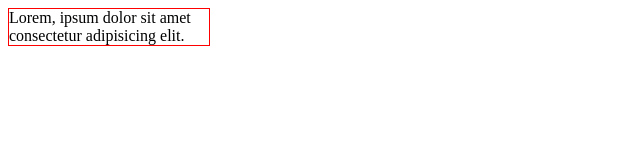
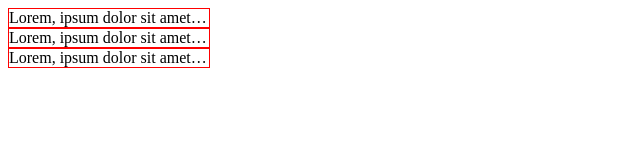
Before and after one commit to Chae-Sumin/advanced-ellipsis, a website: page demo.html in a window 1280 px wide. Shown: the whole page, without its empty margins (0-640 px from the left). Drawn offline with Linux system fonts and the light colour scheme.

Commit message:
0.0.0 Make prototype

```diff
--- a/demo.html
+++ b/demo.html
@@ -1,17 +1,24 @@
 <!DOCTYPE html>
 <html lang="en">
 <head>
-    <meta charset="UTF-8">
-    <meta http-equiv="X-UA-Compatible" content="IE=edge">
-    <meta name="viewport" content="width=device-width, initial-scale=1.0">
-    <title>Advanced Ellipsis Demo</title>
+	<meta charset="UTF-8">
+	<meta http-equiv="X-UA-Compatible" content="IE=edge">
+	<meta name="viewport" content="width=device-width, initial-scale=1.0">
+	<title>Advanced Ellipsis Demo</title>
 </head>
-<script src="./dist/advanced-ellipsis.js"></script>
+<script src="dist/advanced-ellipsis.js"></script>
 <script>
-    var test = new AdvancedEllipsis('-test');
-    test.print();
+	document.addEventListener("ellipsis", function (e) {
+		console.log(e);
+	})
+	window.onload = function () {
+		var test = new AdvancedEllipsis({defalutStyles: true});
+		test.start();
+	}
 </script>
 <body>
-    <div style="width:200px;border:1px solid #f00;">Lorem, ipsum dolor sit amet consectetur adipisicing elit.</div>
+	<div data-ellipsis style="width:200px;border:1px solid #f00;">Lorem, ipsum dolor sit amet consectetur adipisicing elit.</div>
+	<div data-ellipsis data-ellipsis-show-option="flow" style="width:200px;border:1px solid #f00;">Lorem, ipsum dolor sit amet consectetur adipisicing elit.</div>
+	<div data-ellipsis data-ellipsis-show-option="title" style="width:200px;border:1px solid #f00;">Lorem, ipsum dolor sit amet consectetur adipisicing elit.</div>
 </body>
 </html>
--- a/package.json
+++ b/package.json
@@ -2,7 +2,10 @@
   "name": "advanced-ellipsis",
   "version": "0.0.0",
   "description": "Advanced ellipsis available in JS",
-  "main": "./dist",
+  "main": "./dist/advanced-ellipsis.js",
+  "files": [
+    "./dist/"
+  ],
   "scripts": {
     "build": "tsc",
     "watch": "tsc --watch"
--- a/src/advanced-ellipsis.ts
+++ b/src/advanced-ellipsis.ts
@@ -1,9 +1,146 @@
+interface classOptions extends Object {
+	defalutStyles?: boolean;
+	useDataAttribute?: boolean;
+	useVirtualNode?: boolean;
+	ellipsisOption?: string;
+	showOption?: string;
+	elements?: NodeListOf<HTMLElement> | string;
+	selector?: string;
+
+	animationDelay?: number, // ms
+	animationAfterDelay?: number, // ms
+	animationSpeed?: number, // px / s
+	flowPadding?: number, // px
+}
+interface ellipsisNode extends Object {
+	element: HTMLElement; // HTML 요소
+	eventOn: Boolean; //
+	timer: ReturnType<typeof setTimeout>;
+}
 class AdvancedEllipsis {
-    option: string = 'string';
-    constructor(parameters: string) {
-        this.option += parameters;
-    }
-    print (): void {
-        console.log(this.option);
-    }
+	private nodes: Array<ellipsisNode> = [];
+	private options: classOptions = {
+		defalutStyles: true,
+		useDataAttribute: true,
+		useVirtualNode: false,
+		ellipsisOption: 'static',
+		showOption: 'static',
+		// elements: document.querySelectorAll('[data-ellipsis]'),
+
+		animationDelay: 0,
+		animationAfterDelay: 1000,
+		animationSpeed: 40,
+		flowPadding: 20,
+	};
+	constructor(options: classOptions | string) {
+		if (typeof options === 'string') {
+			this.setElements(options);
+		}
+		this.setOptions(<classOptions>options);
+	}
+	start(): void {
+		if (this.nodes.length) {
+			this.nodes.forEach(this.addEvent.bind(this));
+		}
+	}
+	setElements(selector: string, reset?: boolean): void { // 요소를 설정
+		const elements = document.querySelectorAll(selector);
+		if (reset) this.nodes = [];
+		const nodes = this.nodes;
+		elements.forEach((element: HTMLElement) => {
+			const node: ellipsisNode = {
+				element: element,
+				eventOn: false,
+				timer: null,
+			}
+			nodes.push(node);
+		});
+		this.start();
+	}
+	setOptions(options: classOptions): void { // 옵션을 설정
+		if (typeof options !== 'object') return;
+		Object.keys(options).forEach(function (key: string) {
+			if (this.options.hasOwnProperty(key)) {
+				this.options[key] = options[key];
+			}
+		}.bind(this));
+		if (options.selector && typeof options.selector === 'string') {
+			this.setElements(options.selector, true);
+		} else if (this.nodes.length === 0) {
+			this.setElements('[data-ellipsis]');
+		}
+	}
+	addEvent(node: ellipsisNode, index: number): void {
+		const element = node.element;
+		const styles: CSSStyleDeclaration = element.style;
+		const data: DOMStringMap = element.dataset;
+		if (this.options.defalutStyles) {
+			styles.textOverflow = 'ellipsis';
+			styles.overflow = 'hidden';
+			styles.whiteSpace = 'nowrap';
+		}
+		const showOption: string = data.hasOwnProperty('ellipsisShowOption') ? data.ellipsisShowOption : (this.options.showOption || 'static')
+		const lengthDiff: number = this.options.useVirtualNode ? this.checkEllipsisVirtualNode(element) : this.checkEllipsis(element);
+		if (lengthDiff) {
+			element.dispatchEvent(new CustomEvent("ellipsis", {
+				bubbles: true,
+				detail: {
+					ellipsised: Boolean(lengthDiff),
+					lengthDiff: lengthDiff,
+					showOption: showOption,
+				}
+			}));
+		}
+		switch (showOption) {
+			case 'flow':
+				this.flowText(node, lengthDiff, this.options);
+				break;
+			case 'title':
+				this.titleText(node, lengthDiff, this.options);
+				break;
+
+			default:
+				break;
+		}
+	}
+	checkEllipsis(element: HTMLElement): number {
+		return element.scrollWidth > element.offsetWidth ? element.scrollWidth - element.offsetWidth : 0;
+	}
+	checkEllipsisVirtualNode(element: HTMLElement): number {
+		const contrast: HTMLElement = <HTMLElement>element.cloneNode(true);
+		contrast.style.display = 'inline';
+		contrast.style.width = 'auto';
+		contrast.style.visibility = 'hidden';
+		element.parentNode.appendChild(contrast)
+		const res: number = contrast.offsetWidth > element.offsetWidth ? contrast.offsetWidth - element.offsetWidth : 0;
+		element.parentNode.removeChild(contrast);
+		return res;
+	}
+	flowText(node: ellipsisNode, length: number, options: classOptions) {
+		const element = node.element;
+		length = (length + options.flowPadding);
+		const flowFunc: EventListener = () => {
+			if (!node.eventOn) {
+				element.style.transition = 'text-indent ' + length / options.animationSpeed + 's ' + options.animationDelay + 'ms linear';
+				element.style.textIndent = '-' + length + 'px';
+				element.style.textOverflow = 'clip';
+				node.eventOn = true;
+				node.timer = setTimeout(function () {
+					element.style.transition = 'none';
+					element.style.textOverflow = 'ellipsis';
+					element.style.textIndent = '0';
+					element.dataset.animated = '';
+					node.eventOn = false;
+				}, (length / options.animationSpeed * 1000) + options.animationDelay + options.animationAfterDelay);
+			}
+		}
+		element.addEventListener('mouseover', flowFunc);
+	}
+	titleText(node: ellipsisNode, length: number, options: classOptions) {
+		const element = node.element;
+		console.log(node);
+		if (length) {
+			element.title = element.innerText;
+		}
+	}
 }
```
Also changed, not shown: dist/advanced-ellipsis.js.
